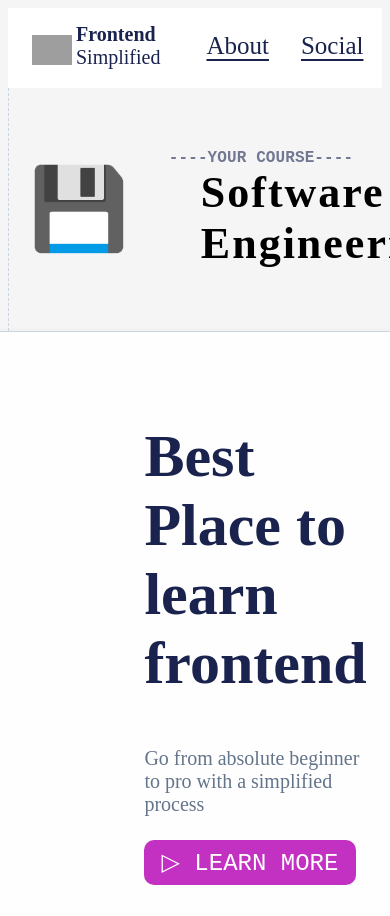
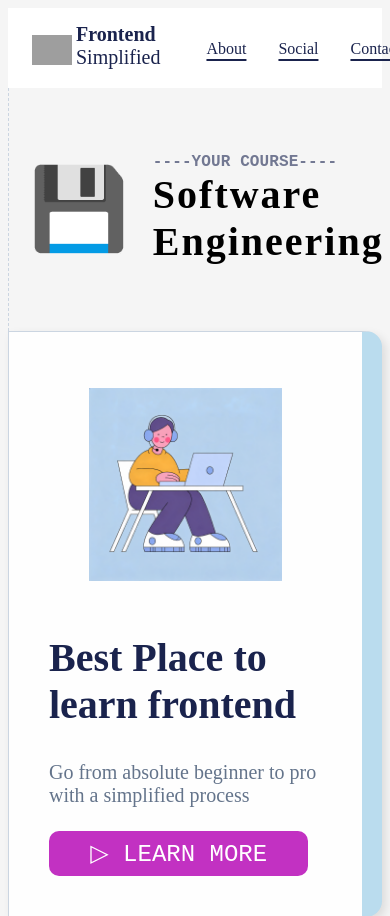
Before and after one commit to DanaMattinsonDev/mini-project, a plain HTML site: page index.html in a window 390 px wide. Shown: the top 916 px of the page. Drawn offline with Linux system fonts and the light colour scheme; grey boxes are pictures that could not be loaded.

Commit message:
responsive:input the code in styling for responsivness

```diff
--- a/style.css
+++ b/style.css
@@ -270,3 +270,57 @@ footer {
 .footer__link {
     padding: 0 16px;
 }
+
+
+/*
+
+Responsiveness
+
+*/
+
+/*
+
+Screen
+
+*/
+
+
+@media (max-width: 1024px) {
+  .section__description--para {
+    font-size: 20px;
+  }
+}
+
+@media (max-width: 768px) {
+  a {
+    font-size: 16px;
+  }
+  .course {
+    gap: 4px;
+  }
+  .course__title {
+    margin-left: 0;
+    font-size: 40px;
+      }
+      .hero {
+        flex-direction: column;
+      }
+      .hero__img--wrapper {
+        max-width: 500px;
+      }
+      .hero__description {
+        margin-left: 0;
+      }
+      h1 {
+        font-size: 40px;
+      }
+      .section__description {
+        flex-direction: column;
+      }
+      .section__description--wrapper {
+        width: 100%;
+      }
+      input, textarea {
+        width: 400px;
+      }
+}
```
